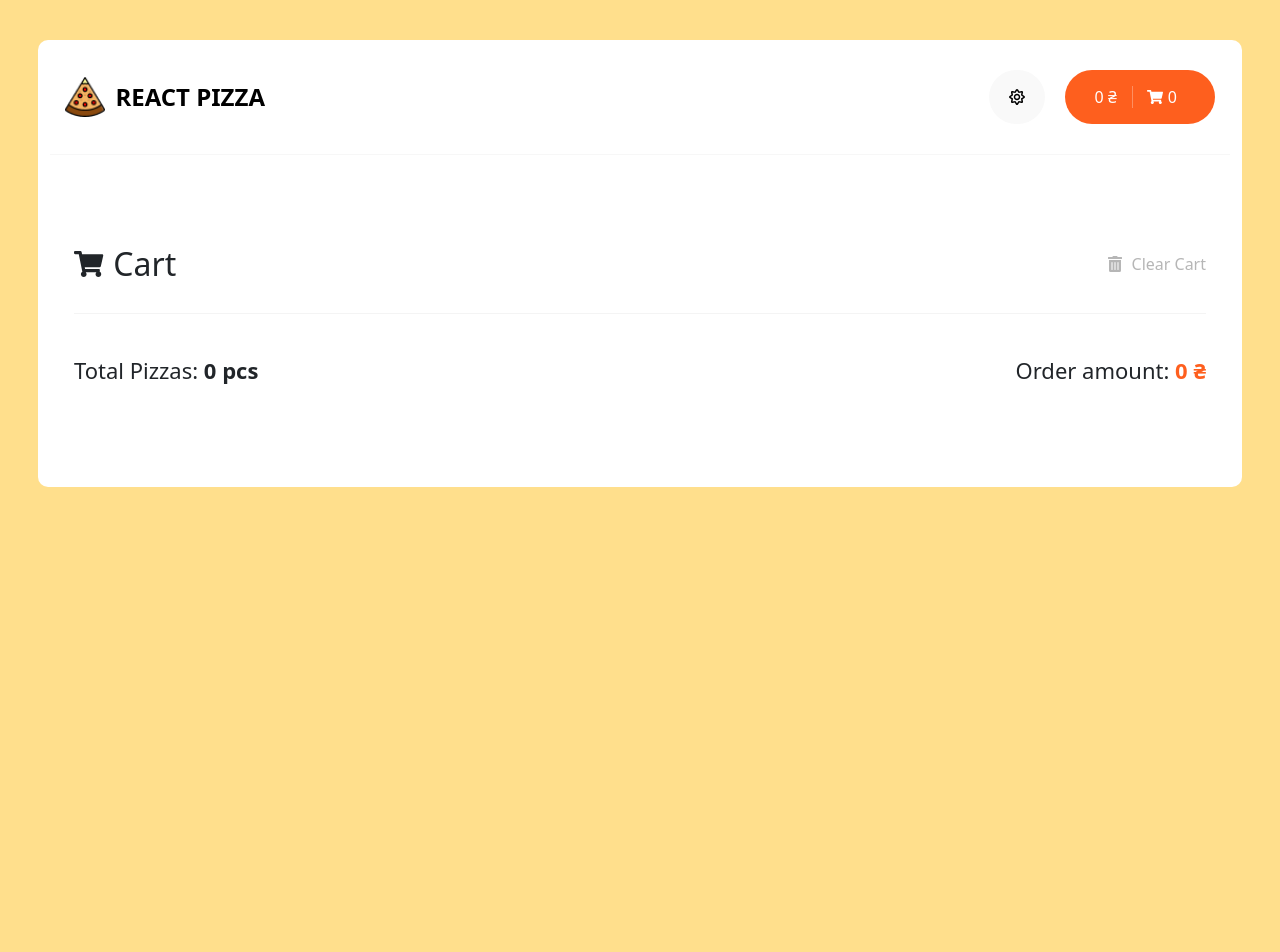
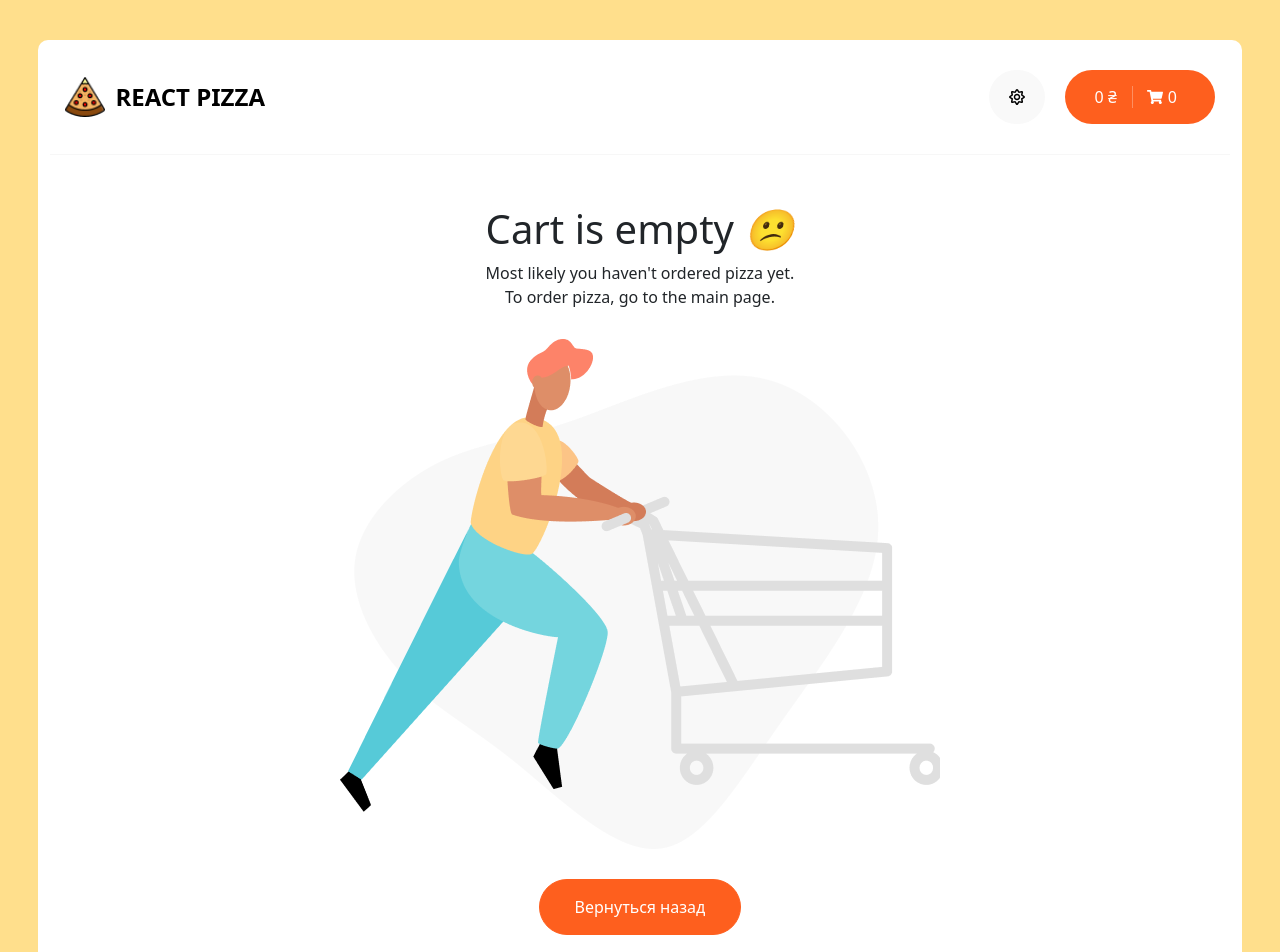
Before and after one commit to gavryk/pizza-app, a React (Create React App) app: page /cart in a window 1280 px wide. Shown: the top 952 px of the page. Before the commit the page ends 800 px from the top, so only its background shows below. Built offline with nearby package versions, Linux system fonts and the light colour scheme.

Commit message:
empty cart and some edits for design

```diff
--- a/src/Pages/Cart/Cart.jsx
+++ b/src/Pages/Cart/Cart.jsx
@@ -1,28 +1,41 @@
 import React from "react";
 import {FontAwesomeIcon} from "@fortawesome/react-fontawesome";
-import {faShoppingCart} from "@fortawesome/free-solid-svg-icons";
-import {faTrashAlt} from "@fortawesome/free-solid-svg-icons";
+import {faShoppingCart, faChevronLeft, faTrashAlt} from "@fortawesome/free-solid-svg-icons";
 import style from './Cart.module.scss';
 import { useSelector } from "react-redux";
 import { PizzaCart } from "../../components";
+import { useDispatch } from "react-redux";
+import { clearCart } from "../../redux/actions/cart";
+import { Button } from "../../components";
+import cartEmptyImage from '../../assets/img/empty-cart.png';
+import { NavLink } from "react-router-dom";
 
 const Cart = () => {
+    const dispatch = useDispatch();
     const { items, totalPrice, totalCount } = useSelector(({ cart }) => cart);
 
     const cartPizzas = Object.keys(items).map((key) => {
         return items[key].items[0];
     });
 
-
+    const onClearCart = () => {
+        if (window.confirm('Are you sure you want to empty the cart?')) {
+            dispatch(clearCart());
+        }
+    }
 
     return (
+        <>
+            {
+                totalCount
+                ? (
                     <div className={ style.cartPageContainer }>
                     <div className={`${ style.cartPageContainer__top } d-flex align-items-center justify-content-between`}>
                         <h2 className={`${ style.title } d-flex align-items-center justify-content-start`}>
                             <FontAwesomeIcon icon={faShoppingCart} />
                             <span>Cart</span>
                         </h2>
-                <div className={`${ style.clearCart }`}>
+                        <div onClick={ onClearCart } className={`${ style.clearCart }`}>
                             <FontAwesomeIcon icon={faTrashAlt} />
                             <span>Clear Cart</span>
                         </div>
@@ -58,7 +71,48 @@ const Cart = () => {
                             <span className={ style.price }>{ totalPrice } &#8372;</span>
                         </div>
                     </div>
+
+                    <div className={ style.cartPageContainer__bottom }>
+                        <Button border>
+                            <NavLink to='/'>
+                                <FontAwesomeIcon icon={faChevronLeft} />
+                                Come Back
+                            </NavLink>
+                        </Button>
+                        <Button border active>
+                            <NavLink to='#'>
+                                Pay Now
+                            </NavLink>
+                        </Button>
                     </div>
+                </div>
+                )
+                : (
+                    <div className={ style.emptyCart }>
+                        <div className={ style.emptyCart__title }>
+                            <h1>
+                                Cart is empty <i>😕</i>
+                            </h1>
+                            <p>
+                                Most likely you haven't ordered pizza yet.
+                                <br />
+                                To order pizza, go to the main page.
+                            </p>
+                        </div>
+                        <div className={ style.emptyCart__image }>
+                            <img src={cartEmptyImage} alt="Empty cart" />
+                        </div>
+                        <div className={ style.emptyCart__btn }>
+                            <Button border active>
+                                <NavLink to="/" className="button button--black">
+                                    Вернуться назад
+                                </NavLink>
+                            </Button>
+                        </div>
+                    </div>
+                )
+            }
+        </>
     )
 }
 
--- a/src/Pages/Cart/Cart.module.scss
+++ b/src/Pages/Cart/Cart.module.scss
@@ -51,4 +51,45 @@
             }
         }
     }
+
+    &__bottom {
+        display: grid;
+        grid-template-columns: repeat(2, auto);
+        grid-gap: 15px;
+        justify-content: space-between;
+        button {
+            padding: 0;
+            @media screen and (max-width: 576px) {
+                min-width: auto;
+            }
+            a {
+                display: block;
+                min-width: 200px;
+                padding: 15px 20px;
+                text-decoration: none;
+                color: $b_color;
+            }
+        }
+    }
 }
+
+.emptyCart {
+    padding: 50px 0;
+    text-align: center;
+    &__title,
+    &__image {
+        margin-bottom: 30px;
+    }
+    &__btn {
+        button {
+            padding: 0;
+            a {
+                display: block;
+                min-width: 200px;
+                padding: 15px 20px;
+                text-decoration: none;
+                color: $b_color;
+            }
+        }
+    }
+}
--- a/src/components/Button/Button.module.scss
+++ b/src/components/Button/Button.module.scss
@@ -14,6 +14,10 @@
   &:last-child {
     margin-right: 0;
   }
+  a {
+    transition: all, .4s ease-in-out;
+    text-decoration: none;
+  }
   &.active {
     background: #000;
     color: #fff;
@@ -21,6 +25,9 @@
   &:hover {
     background: #000;
     color: #fff;
+    a {
+      color: #fff;
+    }
   }
 
   &.toggleModeBtn {
@@ -51,5 +58,18 @@
         color: $b_color;
       }
     }
+
+    &.active {
+      background: $b_color;
+      *, a {
+        color: #fff;
+      }
+      &:hover {
+        background: transparent;
+        *, a {
+          color: $b_color;
+        }
+      }
+    }
   }
 }
--- a/src/components/Pizza/PizzaCart/PizzaCart.jsx
+++ b/src/components/Pizza/PizzaCart/PizzaCart.jsx
@@ -5,7 +5,7 @@ import {faTimesCircle as farTimesCircle} from "@fortawesome/free-regular-svg-ico
 import {faPlusCircle} from "@fortawesome/free-solid-svg-icons";
 import {faMinusCircle} from "@fortawesome/free-solid-svg-icons";
 
-const PizzaCart = ({ name, type, size, imgUrl, totalPricePizzas, totalCountPizzas }) => {
+const PizzaCart = ({ name, type, size, imgUrl, totalPricePizzas, totalCountPizzas, onClearCart }) => {
     return (
         <div className={ style.cartItem }>
             <div className={ style.cartItem__image }>
--- a/src/redux/actions/cart.js
+++ b/src/redux/actions/cart.js
@@ -18,3 +18,9 @@ export const setTotalCount = (payload) => {
         payload: payload
     }
 }
+
+export const clearCart = () => {
+    return {
+        type: 'CLEAR_CART'
+    }
+}
--- a/src/redux/reducers/cart.js
+++ b/src/redux/reducers/cart.js
@@ -33,6 +33,13 @@ const cart = (state = initState, action) => {
             };
 
         }
+        case 'CLEAR_CART':
+            return {
+                ...state,
+                items: {},
+                totalPrice: 0,
+                totalCount: 0,
+            }
         case 'SET_TOTAL_PRICE':
             return {
                 ...state,
```
Also changed, not shown: src/assets/img/empty-cart.png (added). Lines whose indentation alone changed are shown as unchanged.
